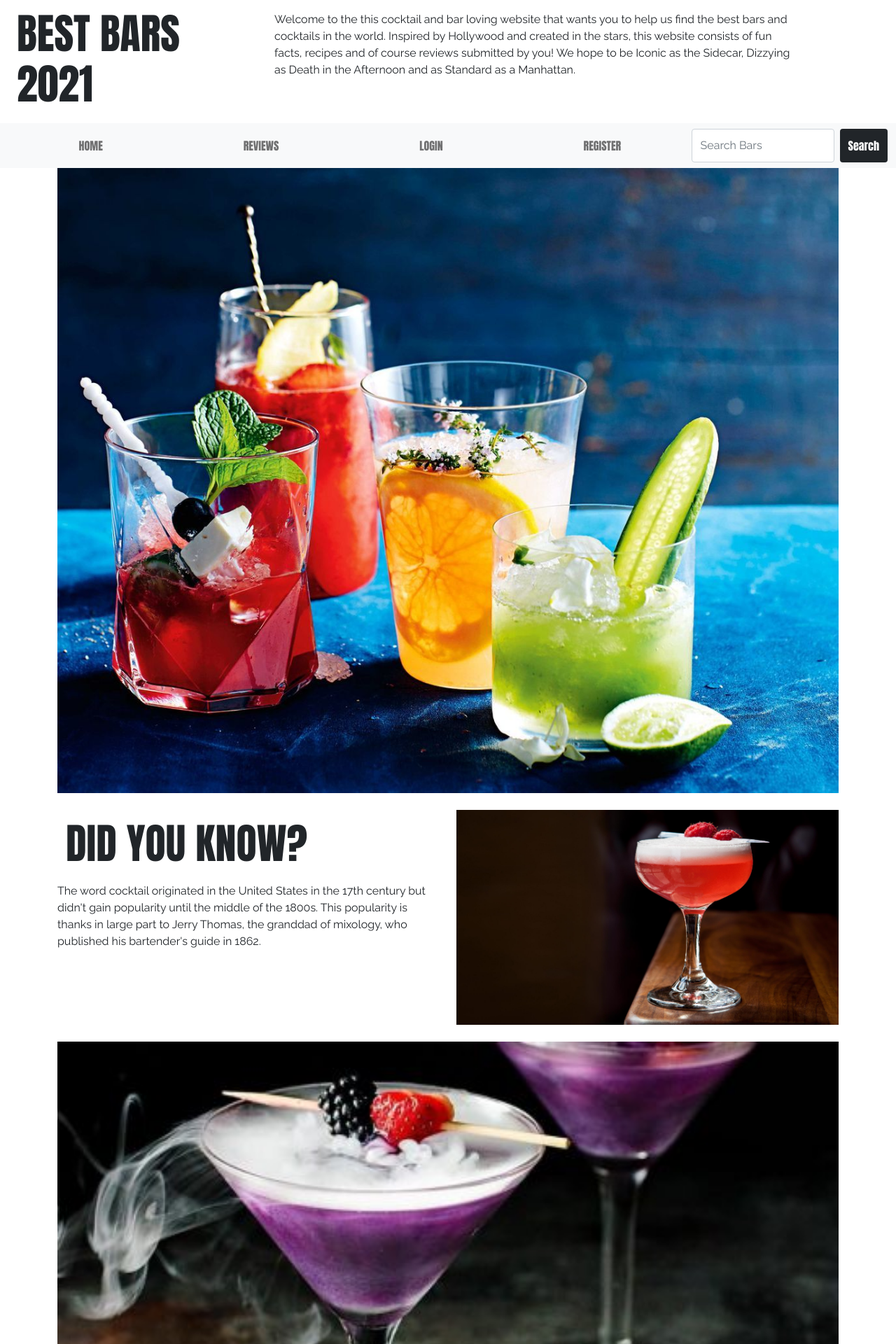
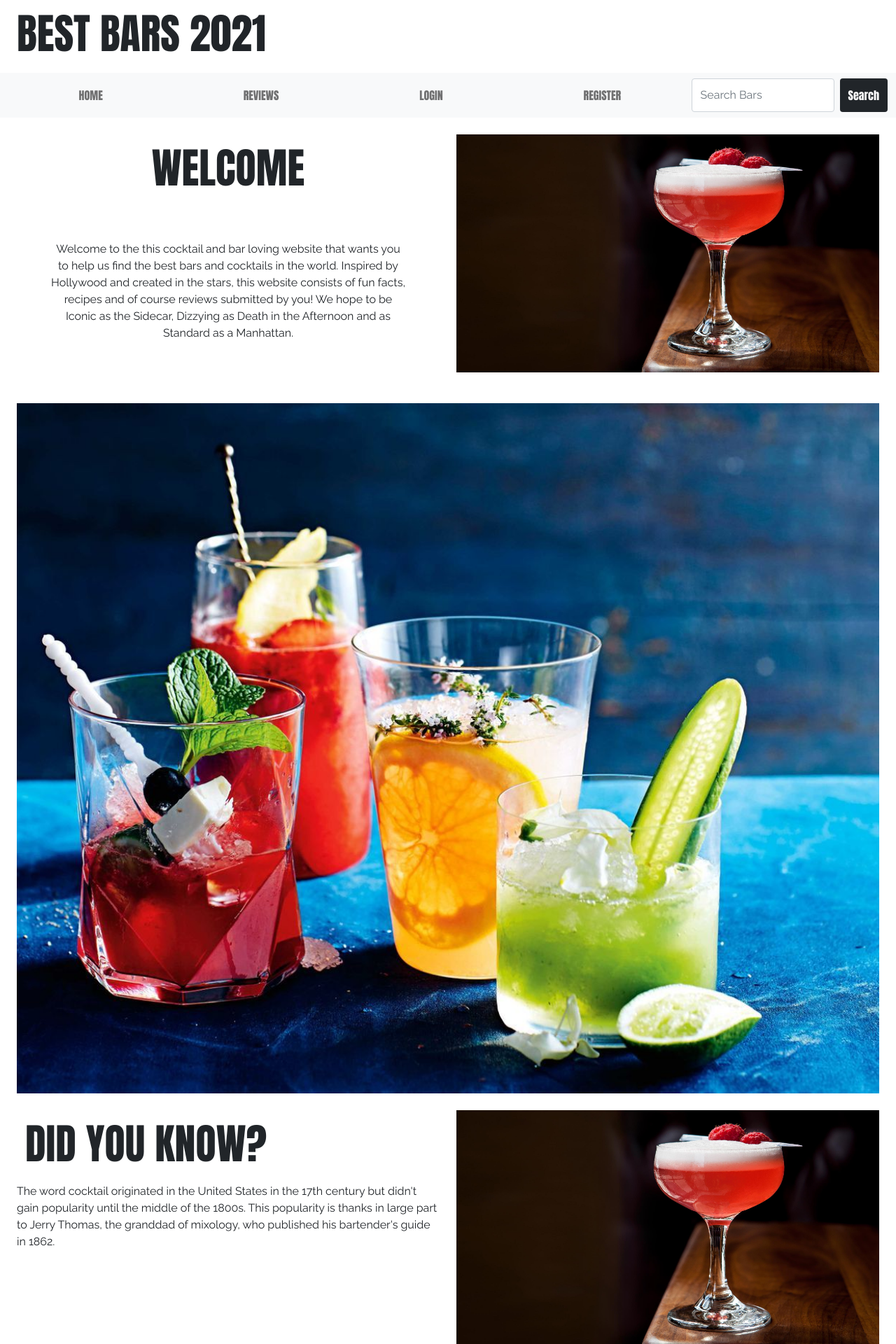
Before and after one commit to chardma3/Best-Bars-2021, a Flask app: page / in a window 1280 px wide. Shown: the top 1920 px of the page at 70% size. Run offline with Flask 2, Linux system fonts and the light colour scheme; some libraries are stand-ins or nearby versions.

Commit message:
added new row on index to give a detailed description of the site

```diff
--- a/static/css/style.css
+++ b/static/css/style.css
@@ -72,6 +72,10 @@ width: 100%
 
 .link-text {
     color:black;
+}
+
+.text-bottom {
+padding-top: 55px;
 }
 
 /* Form */
--- a/templates/base.html
+++ b/templates/base.html
@@ -17,17 +17,11 @@
 <body>
     <header>
         <!-- heading -->
-        <div class="container heading-container container-fluid mx-0">
+        <div class="heading-container container-fluid mx-0">
             <div class="row">
-                <div class="col-12 col-md-4">
+                <div class="col-12">
                   <h1>BEST BARS 2021</h1>
                   </div>
-                  <div class="col-12 col-md-8 pt-3 pe-1">
-                      <p>Welcome to the this cocktail and bar loving website that wants you to help us find the best bars and cocktails in the world.
-                          Inspired by Hollywood and created in the stars, this website consists of fun facts, recipes and of course reviews submitted by you!
-                          We hope to be Iconic as the Sidecar, Dizzying as Death in the Afternoon and as Standard as a Manhattan.</p>
-                  </div>
-
             </div>
         </div>
         <!-- navbar-->
--- a/templates/index.html
+++ b/templates/index.html
@@ -3,8 +3,19 @@
 <!--
 <div class="container-fluid bg-hero"></div>
 -->
-<div class="container container-fluid"><img src="{{ url_for('static', filename='images/bg_hero.jpg') }}" alt="cocktail"></div>
-<div class="container container-fluid mt-4">
+<div class="container-fluid mt-4">
+    <div class="row">
+        <div class="col-12 col-md-6">
+            <h1 class="text-center">WELCOME</h1>
+            <p class="text-center p-5">Welcome to the this cocktail and bar loving website that wants you to help us find the best bars and cocktails in the world.
+      Inspired by Hollywood and created in the stars, this website consists of fun facts, recipes and of course reviews submitted by you!
+      We hope to be Iconic as the Sidecar, Dizzying as Death in the Afternoon and as Standard as a Manhattan.</p>
+        </div>
+        <div class="col-12 col-md-6"><img src="{{ url_for('static', filename='images/drink_one.jpg') }}" alt="cocktail"></div>
+    </div>
+</div>
+<div class="container-fluid mt-4"><img src="{{ url_for('static', filename='images/bg_hero.jpg') }}" alt="cocktail"></div>
+<div class="container-fluid mt-4">
     <div class="row">
         <div class="col-12 col-md-6">
             <h1>DID YOU KNOW?</h1>
@@ -19,8 +30,8 @@
 <!--
 <div class="container-fluid bg-second"></div>
 -->
-<div class="container container-fluid mt-4"><img src="{{ url_for('static', filename='images/bg_two.jpg') }}" alt="cocktail"></div>
-<div class="container container-fluid mt-4">
+<div class="container-fluid mt-4"><img src="{{ url_for('static', filename='images/bg_two.jpg') }}" alt="cocktail"></div>
+<div class="container-fluid mt-4">
     <div class="row">
         <div class="col-12 col-md-6"><img src="{{ url_for('static', filename='images/drink_two.jpg') }}" alt="cocktail"></div>
         <div class="col-12 col-md-6">
@@ -35,8 +46,8 @@
 <!--
 <div class="container-fluid bg-third"></div>
 -->
-<div class="container container-fluid mt-4"><img src="{{ url_for('static', filename='images/bg_three.jpg') }}" alt="cocktail"></div>
-<div class="container container-fluid mt-4">
+<div class="container-fluid mt-4"><img src="{{ url_for('static', filename='images/bg_three.jpg') }}" alt="cocktail"></div>
+<div class="container-fluid mt-4">
     <div class="row">
         <div class="col-12 col-md-6">
             <h1>DID YOU KNOW?</h1>
--- a/templates/login.html
+++ b/templates/login.html
@@ -3,7 +3,7 @@
 
 <h4 class="text-center mt-4">LOG IN</h4>
 
-<div class="form-container">
+<div class="form-container container-fluid">
   <div class="row form-group">
     <div class="col">
         <form method="POST" action="{{ url_for('login') }}">
```
